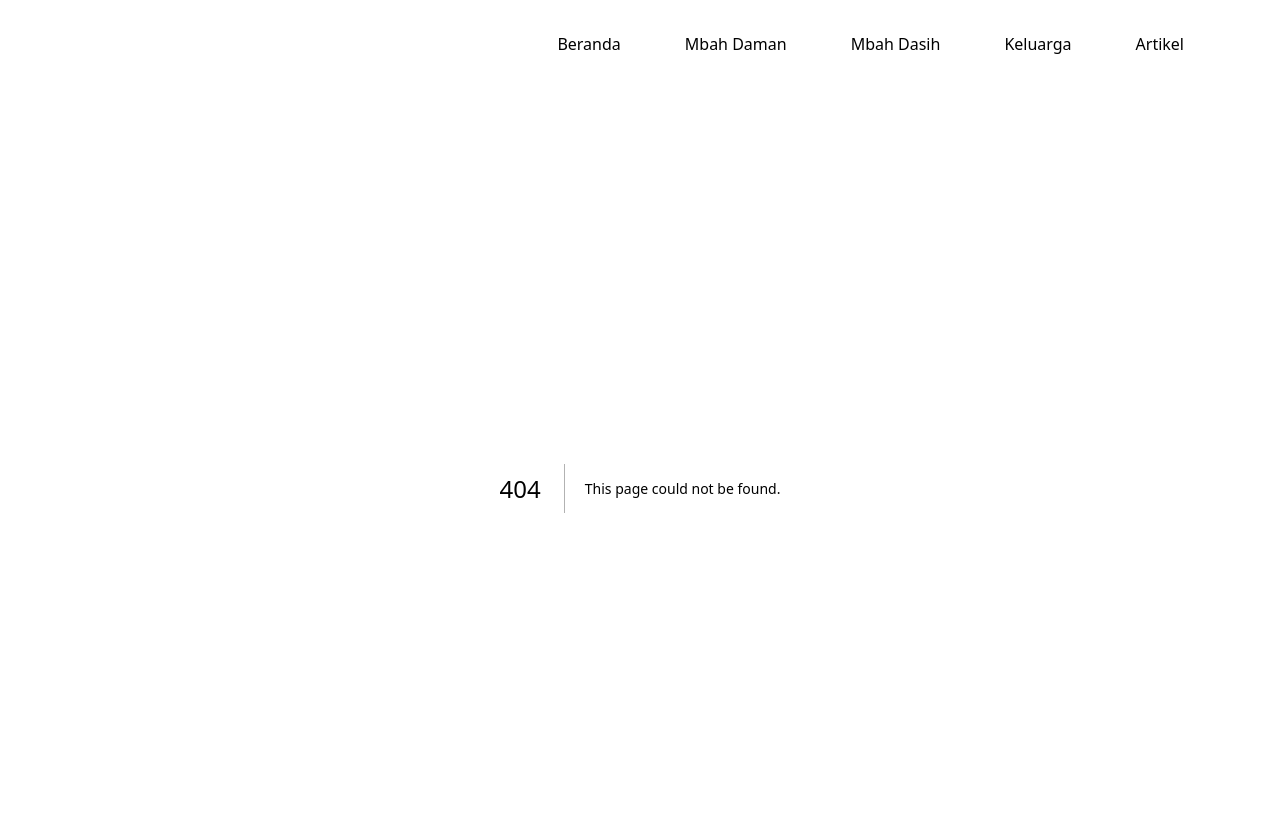
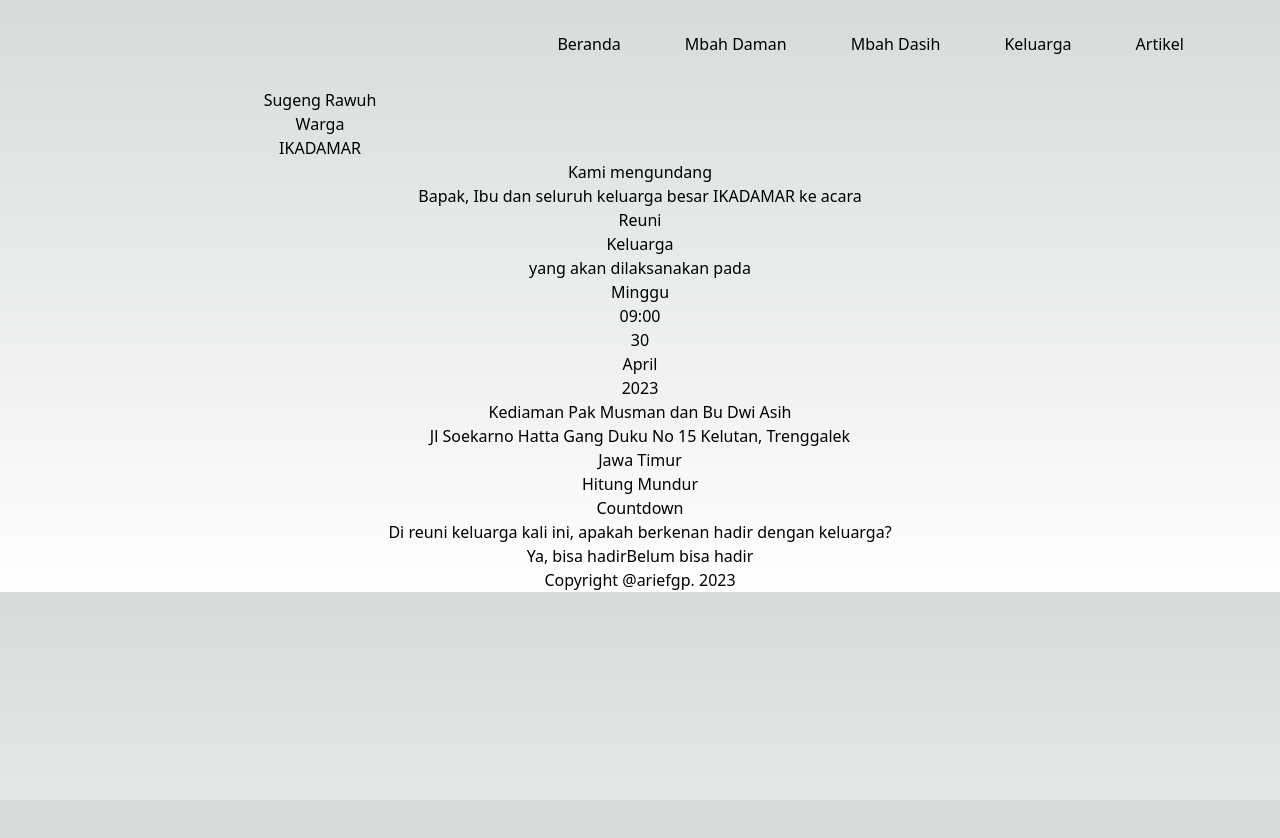
Before and after one commit to ariefgp/ikadamar, a Next.js app: page /invitation in a window 1280 px wide. Before the commit this address had no page. Shown: the top 838 px of the page. After the commit the page ends 800 px from the top, so only its background shows below. Built offline with nearby package versions, Linux system fonts and the light colour scheme.

Commit message:
add invitation page

```diff
--- /dev/null
+++ b/app/invitation/page.tsx
@@ -0,0 +1,69 @@
+import React from 'react'
+
+function Invitation() {
+  return (
+    <div className="flex flex-col text-center">
+        <div className="basis-full">
+            <div className='flex flex-row'>
+                <div className="basis-1/2">
+                    <div className="">Sugeng Rawuh</div>
+                    <div>Warga <br /> IKADAMAR</div>
+                </div>
+                <div className="basis-1/2"></div>
+            </div>
+
+        </div>
+        <div className="basis-full">
+            <div>
+                <div>Kami mengundang</div>
+                <div>Bapak, Ibu dan seluruh keluarga besar IKADAMAR ke acara</div>
+            </div>
+            <div>
+                <div>Reuni</div>
+                <div>Keluarga</div>
+            </div>
+            <div>
+                <div>yang akan dilaksanakan pada</div>
+            </div>
+            <div>
+                <div>
+                    <div>Minggu</div>
+                    <div>09:00</div>
+                </div>
+                <div>30</div>
+                <div>
+                    <div>April</div>
+                    <div>2023</div>
+                </div>
+            </div>
+            <div>
+                <div>
+                    Kediaman Pak Musman dan Bu Dwi Asih
+                </div>
+                <div>
+                    Jl Soekarno Hatta Gang Duku No 15 Kelutan, Trenggalek
+                </div>
+                <div>
+                    Jawa Timur
+                </div>
+            </div>
+        </div>
+        <div className="basis-full">
+            <div>Hitung Mundur</div>
+            <div>Countdown</div>
+        </div>
+        <div className="basis-full">
+            <div>Di reuni keluarga kali ini, apakah berkenan hadir dengan keluarga?</div>
+            <div>
+                <button>Ya, bisa hadir</button>
+                <button>Belum bisa hadir</button>
+            </div>
+        </div>
+        <div className="basis-full">
+            Copyright @ariefgp. 2023
+        </div>
+    </div>
+  )
+}
+
+export default Invitation
```
